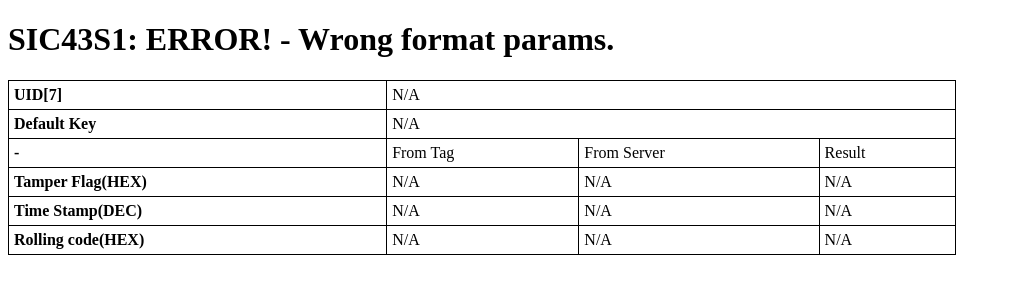
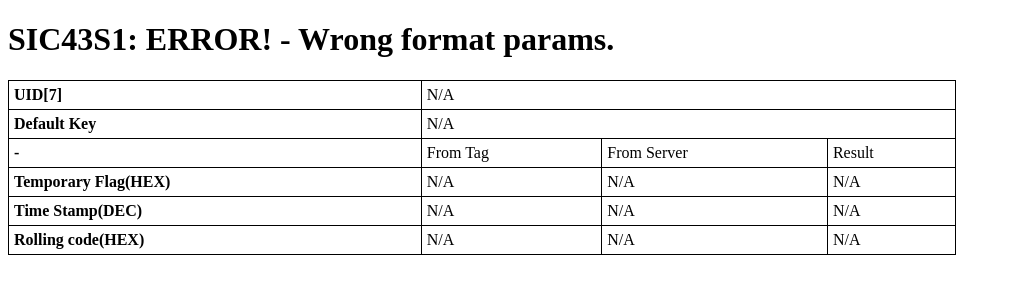
Before and after one commit to SiliconCraft/sic43s1-server-python, a Flask app: page / in a window 1280 px wide. Shown: the top 300 px of the page, without its empty margins (0-1011 px from the left). Run offline with Flask 2, Linux system fonts and the light colour scheme.

Commit message:
change wording tamper to temporary

```diff
--- a/main.py
+++ b/main.py
@@ -23,12 +23,12 @@ def home():
     """
     ####---- From URL ----####
     tag_uid = request.args.get('U')
-    tag_flag_tamper = request.args.get('TF')
+    tag_flag_temporary = request.args.get('TF')
     tag_time_stamp = request.args.get('TS')
     tag_rolling_code = request.args.get('RLC')
 
     try:
-        if len(tag_uid) and len(tag_flag_tamper) and len(tag_time_stamp) and len(tag_rolling_code):
+        if len(tag_uid) and len(tag_flag_temporary) and len(tag_time_stamp) and len(tag_rolling_code):
             pass
     except:
         title = "SIC43S1: ERROR! - Wrong format params."
@@ -37,9 +37,9 @@ def home():
                 title = title,
                 uid = 'N/A',
                 key = 'N/A',
-                flag_tamper = 'N/A',
-                flag_tamper_from_server = 'N/A',
-                flag_tamper_decision = 'N/A',
+                flag_temporary = 'N/A',
+                flag_temporary_from_server = 'N/A',
+                flag_temporary_decision = 'N/A',
 
                 time_stamp_int = 'N/A',
                 time_stamp_from_server = 'N/A',
@@ -50,21 +50,21 @@ def home():
                 rolling_code_decision = 'N/A'
             )
 
-    if len(tag_uid) == 14 and len(tag_flag_tamper) == 2 and len(tag_time_stamp) == 8 and len(tag_rolling_code) == 32 or len(tag_rolling_code) == 90:
+    if len(tag_uid) == 14 and len(tag_flag_temporary) == 2 and len(tag_time_stamp) == 8 and len(tag_rolling_code) == 32 or len(tag_rolling_code) == 90:
         """
         Preraring Params
 
-        1: Convert flag_tamper to hex eg. '00'=='3030','AA'=='4141'
+        1: Convert flag_temporary to hex eg. '00'=='3030','AA'=='4141'
         2: Check SIC43S1 RLC param,
             if RLC length == 32 CMAC alg.
             else if RLC length == 90 OCB alg.
         """
         tag_uid = tag_uid.upper()
-        tag_flag_tamper = tag_flag_tamper.upper()
+        tag_flag_temporary = tag_flag_temporary.upper()
         tag_time_stamp = tag_time_stamp.upper()
         tag_rolling_code = tag_rolling_code.upper()
 
-        tag_flag_tamper_hex = tag_flag_tamper.encode('utf-8').hex()
+        tag_flag_temporary_hex = tag_flag_temporary.encode('utf-8').hex()
 
         """
         Checking UID
@@ -82,7 +82,7 @@ def home():
                 server_uid, server_key, server_time_stamp, previous_rolling_code = cur.fetchone()
                 cur.close()
 
-                server_rolling_code = s1_cmac(tag_time_stamp, tag_uid, tag_flag_tamper_hex, server_key)
+                server_rolling_code = s1_cmac(tag_time_stamp, tag_uid, tag_flag_temporary_hex, server_key)
 
                 server_time_stamp_int = int(server_time_stamp)
                 tag_time_stamp_int = int(tag_time_stamp, 16)
@@ -94,9 +94,9 @@ def home():
                             title = 'SIC43S1(CMAC) Demonstration',
                             uid = tag_uid,
                             key = server_key,
-                            flag_tamper = tag_flag_tamper,
-                            flag_tamper_from_server = 'N/A',
-                            flag_tamper_decision = 'N/A',
+                            flag_temporary = tag_flag_temporary,
+                            flag_temporary_from_server = 'N/A',
+                            flag_temporary_decision = 'N/A',
 
                             time_stamp_int = tag_time_stamp_int,
                             time_stamp_from_server = server_time_stamp_int,
@@ -133,9 +133,9 @@ def home():
                             title = 'SIC43S1(OCB) Demonstration',
                             uid = tag_uid,
                             key = server_key,
-                            flag_tamper = tag_flag_tamper,
-                            flag_tamper_from_server = 'N/A',
-                            flag_tamper_decision = 'N/A',
+                            flag_temporary = tag_flag_temporary,
+                            flag_temporary_from_server = 'N/A',
+                            flag_temporary_decision = 'N/A',
 
                             time_stamp_int = tag_time_stamp_int,
                             time_stamp_from_server = server_time_stamp_int,
@@ -159,9 +159,9 @@ def home():
                     title = title,
                     uid = 'N/A',
                     key = 'N/A',
-                    flag_tamper = 'N/A',
-                    flag_tamper_from_server = 'N/A',
-                    flag_tamper_decision = 'N/A',
+                    flag_temporary = 'N/A',
+                    flag_temporary_from_server = 'N/A',
+                    flag_temporary_decision = 'N/A',
 
                     time_stamp_int = 'N/A',
                     time_stamp_from_server = 'N/A',
--- a/templates/index.html
+++ b/templates/index.html
@@ -3,12 +3,15 @@
 <html lang="en" xmlns="http://www.w3.org/1999/xhtml">
 
 <style>
-    table, th, td {
+    table,
+    th,
+    td {
         border: 1px solid black;
         border-collapse: collapse;
     }
 
-    th, td {
+    th,
+    td {
         padding: 5px;
         text-align: left;
     }
@@ -18,6 +21,7 @@
     <meta charset="utf-8" />
     <title>SIC43S1 Demonstration</title>
 </head>
+
 <body>
     <h1>{{title}}</h1>
     <table style="width:75%">
@@ -39,10 +43,10 @@
         </tr>
 
         <tr>
-            <th>Tamper Flag(HEX)</th>
-            <td>{{flag_tamper}}</td>
-            <td>{{flag_tamper_from_server}}</td>
-            <td>{{flag_tamper_decision}}</td>
+            <th>Temporary Flag(HEX)</th>
+            <td>{{flag_temporary}}</td>
+            <td>{{flag_temporary_from_server}}</td>
+            <td>{{flag_temporary_decision}}</td>
         </tr>
 
         <tr>
@@ -61,4 +65,5 @@
 
     </table>
 </body>
+
 </html>
--- a/verify.py
+++ b/verify.py
@@ -2,9 +2,9 @@ from Crypto.Hash import CMAC
 from Crypto.Cipher import AES
 import binascii
 
-def s1_cmac(tag_time_stamp, tag_uid, tag_flag_tamper, server_key):
+def s1_cmac(tag_time_stamp, tag_uid, tag_flag_temporary, server_key):
     byte_secret = bytearray.fromhex(server_key)
-    plaintext = tag_time_stamp + tag_uid + tag_flag_tamper
+    plaintext = tag_time_stamp + tag_uid + tag_flag_temporary
     byte_plaintext = bytearray.fromhex(plaintext)
 
     cmac_obj = CMAC.new(byte_secret, msg=byte_plaintext, ciphermod=AES)
```
